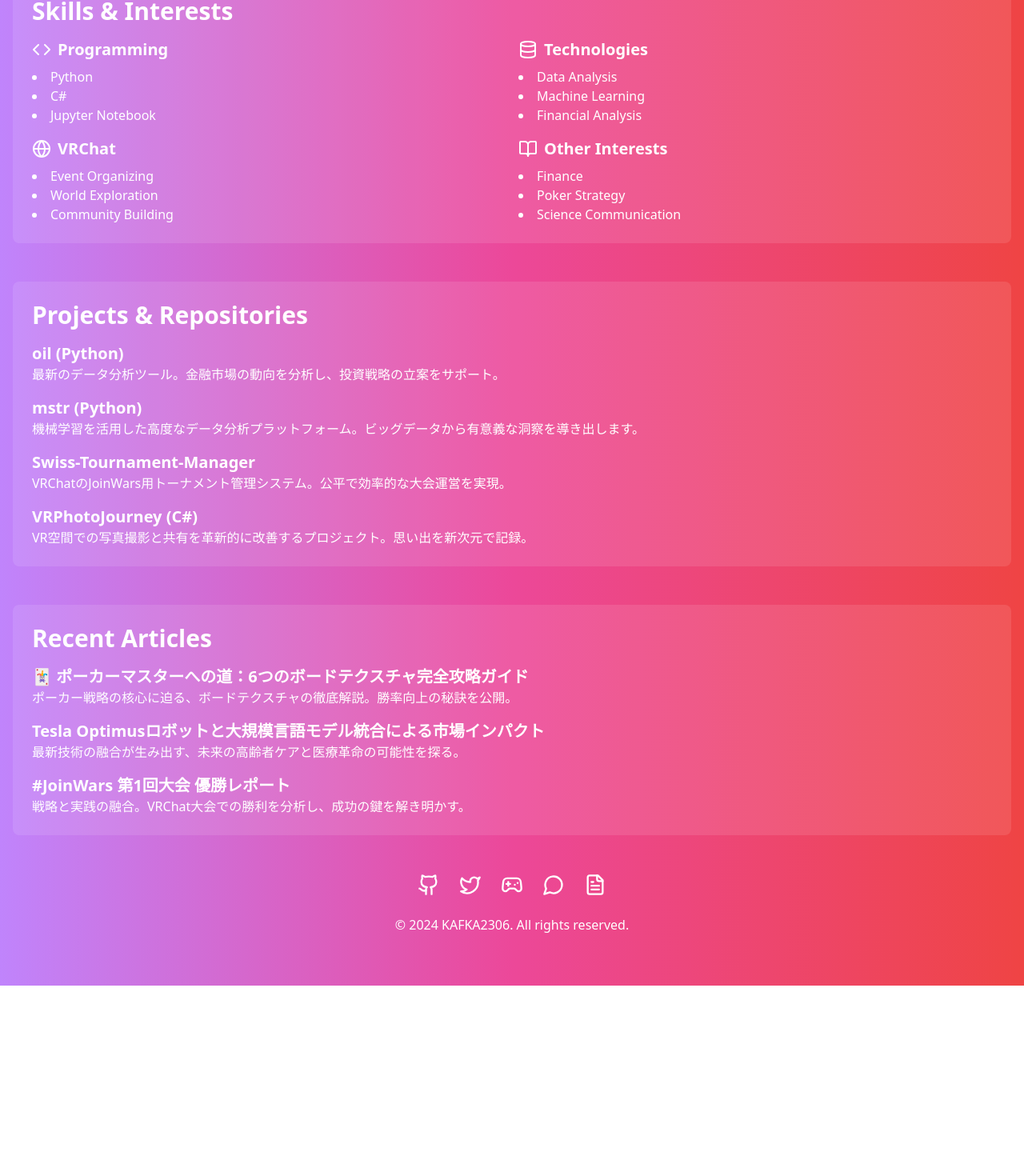
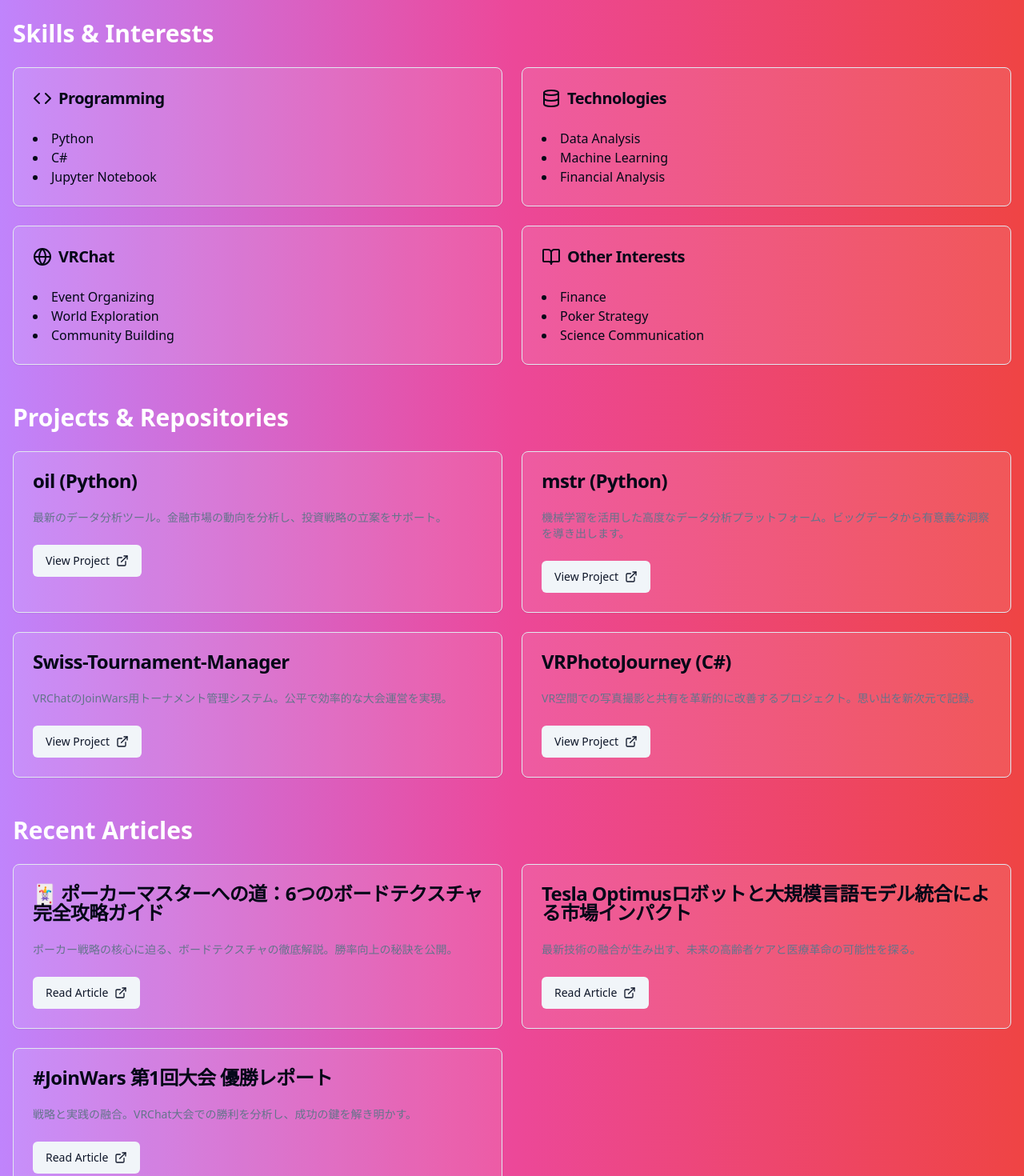
Before and after one commit to KAFKA2306/kafka, a React (Vite) app: page / in a window 1280 px wide. Shown: the part 588-2058 px from the top of the page at 80% size. Before the commit the page ends 1820 px from the top, so only its background shows below. Built offline with nearby package versions, Linux system fonts and the light colour scheme.

Commit message:
Add links to profile
Organize and add various links to the profile, ensuring they are visually appealing and easy to navigate. This includes links to articles and projects for better accessibility.
[skip gpt_engineer]

```diff
--- a/src/pages/Index.jsx
+++ b/src/pages/Index.jsx
@@ -1,5 +1,7 @@
 import React from 'react'
-import { Github, Twitter, Gamepad2, MessageCircle, Code, Database, Globe, BookOpen, Star, FileText } from 'lucide-react'
+import { Github, Twitter, Gamepad2, MessageCircle, Code, Database, Globe, BookOpen, Star, FileText, ExternalLink } from 'lucide-react'
+import { Button } from "@/components/ui/button"
+import { Card, CardContent, CardDescription, CardFooter, CardHeader, CardTitle } from "@/components/ui/card"
 
 const Index = () => {
   return (
@@ -16,6 +18,13 @@ const Index = () => {
             <span className="mx-2">·</span>
             <span>18 Following</span>
           </div>
+          <div className="mt-6 flex justify-center space-x-4">
+            <SocialLink href="https://github.com/KAFKA2306" icon={<Github />} />
+            <SocialLink href="https://x.com/kafka_vr" icon={<Twitter />} />
+            <SocialLink href="https://vrchat.com/home/user/usr_3e36606d-21c3-4be5-b4b5-4bb5f26eefb0" icon={<Gamepad2 />} />
+            <SocialLink href="https://discordapp.com/users/kafka.kf" icon={<MessageCircle />} />
+            <SocialLink href="https://note.com/kafkavr/" icon={<FileText />} />
+          </div>
         </header>
 
         <section className="mb-12 bg-white bg-opacity-10 p-6 rounded-lg">
@@ -29,102 +38,64 @@ const Index = () => {
           </ul>
         </section>
 
-        <section className="mb-12 bg-white bg-opacity-10 p-6 rounded-lg">
-          <h2 className="text-3xl font-semibold mb-4">Skills & Interests</h2>
-          <div className="grid grid-cols-1 md:grid-cols-2 gap-4">
-            <div>
-              <h3 className="text-xl font-semibold mb-2 flex items-center"><Code className="mr-2" /> Programming</h3>
-              <ul className="list-disc list-inside">
-                <li>Python</li>
-                <li>C#</li>
-                <li>Jupyter Notebook</li>
-              </ul>
-            </div>
-            <div>
-              <h3 className="text-xl font-semibold mb-2 flex items-center"><Database className="mr-2" /> Technologies</h3>
-              <ul className="list-disc list-inside">
-                <li>Data Analysis</li>
-                <li>Machine Learning</li>
-                <li>Financial Analysis</li>
-              </ul>
-            </div>
-            <div>
-              <h3 className="text-xl font-semibold mb-2 flex items-center"><Globe className="mr-2" /> VRChat</h3>
-              <ul className="list-disc list-inside">
-                <li>Event Organizing</li>
-                <li>World Exploration</li>
-                <li>Community Building</li>
-              </ul>
-            </div>
-            <div>
-              <h3 className="text-xl font-semibold mb-2 flex items-center"><BookOpen className="mr-2" /> Other Interests</h3>
-              <ul className="list-disc list-inside">
-                <li>Finance</li>
-                <li>Poker Strategy</li>
-                <li>Science Communication</li>
-              </ul>
-            </div>
+        <section className="mb-12">
+          <h2 className="text-3xl font-semibold mb-6">Skills & Interests</h2>
+          <div className="grid grid-cols-1 md:grid-cols-2 gap-6">
+            <SkillCard title="Programming" icon={<Code />} skills={["Python", "C#", "Jupyter Notebook"]} />
+            <SkillCard title="Technologies" icon={<Database />} skills={["Data Analysis", "Machine Learning", "Financial Analysis"]} />
+            <SkillCard title="VRChat" icon={<Globe />} skills={["Event Organizing", "World Exploration", "Community Building"]} />
+            <SkillCard title="Other Interests" icon={<BookOpen />} skills={["Finance", "Poker Strategy", "Science Communication"]} />
           </div>
         </section>
 
-        <section className="mb-12 bg-white bg-opacity-10 p-6 rounded-lg">
-          <h2 className="text-3xl font-semibold mb-4">Projects & Repositories</h2>
-          <ul className="space-y-4">
-            <li>
-              <h3 className="text-xl font-semibold">oil (Python)</h3>
-              <p>最新のデータ分析ツール。金融市場の動向を分析し、投資戦略の立案をサポート。</p>
-            </li>
-            <li>
-              <h3 className="text-xl font-semibold">mstr (Python)</h3>
-              <p>機械学習を活用した高度なデータ分析プラットフォーム。ビッグデータから有意義な洞察を導き出します。</p>
-            </li>
-            <li>
-              <h3 className="text-xl font-semibold">Swiss-Tournament-Manager</h3>
-              <p>VRChatのJoinWars用トーナメント管理システム。公平で効率的な大会運営を実現。</p>
-            </li>
-            <li>
-              <h3 className="text-xl font-semibold">VRPhotoJourney (C#)</h3>
-              <p>VR空間での写真撮影と共有を革新的に改善するプロジェクト。思い出を新次元で記録。</p>
-            </li>
-          </ul>
+        <section className="mb-12">
+          <h2 className="text-3xl font-semibold mb-6">Projects & Repositories</h2>
+          <div className="grid grid-cols-1 md:grid-cols-2 gap-6">
+            <ProjectCard
+              title="oil (Python)"
+              description="最新のデータ分析ツール。金融市場の動向を分析し、投資戦略の立案をサポート。"
+              link="https://github.com/KAFKA2306/oil"
+            />
+            <ProjectCard
+              title="mstr (Python)"
+              description="機械学習を活用した高度なデータ分析プラットフォーム。ビッグデータから有意義な洞察を導き出します。"
+              link="https://github.com/KAFKA2306/mstr"
+            />
+            <ProjectCard
+              title="Swiss-Tournament-Manager"
+              description="VRChatのJoinWars用トーナメント管理システム。公平で効率的な大会運営を実現。"
+              link="https://github.com/KAFKA2306/Swiss-Tournament-Manager"
+            />
+            <ProjectCard
+              title="VRPhotoJourney (C#)"
+              description="VR空間での写真撮影と共有を革新的に改善するプロジェクト。思い出を新次元で記録。"
+              link="https://github.com/KAFKA2306/VRPhotoJourney"
+            />
+          </div>
         </section>
 
-        <section className="mb-12 bg-white bg-opacity-10 p-6 rounded-lg">
-          <h2 className="text-3xl font-semibold mb-4">Recent Articles</h2>
-          <ul className="space-y-4">
-            <li>
-              <h3 className="text-xl font-semibold">🃏 ポーカーマスターへの道：6つのボードテクスチャ完全攻略ガイド</h3>
-              <p>ポーカー戦略の核心に迫る、ボードテクスチャの徹底解説。勝率向上の秘訣を公開。</p>
-            </li>
-            <li>
-              <h3 className="text-xl font-semibold">Tesla Optimusロボットと大規模言語モデル統合による市場インパクト</h3>
-              <p>最新技術の融合が生み出す、未来の高齢者ケアと医療革命の可能性を探る。</p>
-            </li>
-            <li>
-              <h3 className="text-xl font-semibold">#JoinWars 第1回大会 優勝レポート</h3>
-              <p>戦略と実践の融合。VRChat大会での勝利を分析し、成功の鍵を解き明かす。</p>
-            </li>
-          </ul>
+        <section className="mb-12">
+          <h2 className="text-3xl font-semibold mb-6">Recent Articles</h2>
+          <div className="grid grid-cols-1 md:grid-cols-2 gap-6">
+            <ArticleCard
+              title="🃏 ポーカーマスターへの道：6つのボードテクスチャ完全攻略ガイド"
+              description="ポーカー戦略の核心に迫る、ボードテクスチャの徹底解説。勝率向上の秘訣を公開。"
+              link="https://note.com/kafkavr/n/nd47e3ded67d8"
+            />
+            <ArticleCard
+              title="Tesla Optimusロボットと大規模言語モデル統合による市場インパクト"
+              description="最新技術の融合が生み出す、未来の高齢者ケアと医療革命の可能性を探る。"
+              link="https://note.com/kafkavr/n/na22e8f497926"
+            />
+            <ArticleCard
+              title="#JoinWars 第1回大会 優勝レポート"
+              description="戦略と実践の融合。VRChat大会での勝利を分析し、成功の鍵を解き明かす。"
+              link="https://note.com/kafkavr/n/n87f1815317fd"
+            />
+          </div>
         </section>
 
         <footer className="mt-12 text-center">
-          <div className="flex justify-center space-x-6 mb-6">
-            <a href="https://github.com/KAFKA2306" target="_blank" rel="noopener noreferrer" className="hover:text-gray-300 transition-colors duration-300">
-              <Github size={28} />
-            </a>
-            <a href="https://x.com/kafka_vr" target="_blank" rel="noopener noreferrer" className="hover:text-gray-300 transition-colors duration-300">
-              <Twitter size={28} />
-            </a>
-            <a href="https://vrchat.com/home/user/usr_3e36606d-21c3-4be5-b4b5-4bb5f26eefb0" target="_blank" rel="noopener noreferrer" className="hover:text-gray-300 transition-colors duration-300">
-              <Gamepad2 size={28} />
-            </a>
-            <a href="https://discordapp.com/users/kafka.kf" target="_blank" rel="noopener noreferrer" className="hover:text-gray-300 transition-colors duration-300">
-              <MessageCircle size={28} />
-            </a>
-            <a href="https://note.com/kafkavr/" target="_blank" rel="noopener noreferrer" className="hover:text-gray-300 transition-colors duration-300">
-              <FileText size={28} />
-            </a>
-          </div>
           <p>&copy; 2024 KAFKA2306. All rights reserved.</p>
         </footer>
       </div>
@@ -132,4 +103,64 @@ const Index = () => {
   )
 }
 
+const SocialLink = ({ href, icon }) => (
+  <a href={href} target="_blank" rel="noopener noreferrer" className="hover:text-gray-300 transition-colors duration-300">
+    {React.cloneElement(icon, { size: 28 })}
+  </a>
+)
+
+const SkillCard = ({ title, icon, skills }) => (
+  <Card className="bg-white bg-opacity-10">
+    <CardHeader>
+      <CardTitle className="flex items-center text-xl font-semibold">
+        {React.cloneElement(icon, { className: "mr-2" })}
+        {title}
+      </CardTitle>
+    </CardHeader>
+    <CardContent>
+      <ul className="list-disc list-inside">
+        {skills.map((skill, index) => (
+          <li key={index}>{skill}</li>
+        ))}
+      </ul>
+    </CardContent>
+  </Card>
+)
+
+const ProjectCard = ({ title, description, link }) => (
+  <Card className="bg-white bg-opacity-10">
+    <CardHeader>
+      <CardTitle>{title}</CardTitle>
+    </CardHeader>
+    <CardContent>
+      <CardDescription>{description}</CardDescription>
+    </CardContent>
+    <CardFooter>
+      <Button asChild variant="secondary">
+        <a href={link} target="_blank" rel="noopener noreferrer">
+          View Project <ExternalLink className="ml-2 h-4 w-4" />
+        </a>
+      </Button>
+    </CardFooter>
+  </Card>
+)
+
+const ArticleCard = ({ title, description, link }) => (
+  <Card className="bg-white bg-opacity-10">
+    <CardHeader>
+      <CardTitle>{title}</CardTitle>
+    </CardHeader>
+    <CardContent>
+      <CardDescription>{description}</CardDescription>
+    </CardContent>
+    <CardFooter>
+      <Button asChild variant="secondary">
+        <a href={link} target="_blank" rel="noopener noreferrer">
+          Read Article <ExternalLink className="ml-2 h-4 w-4" />
+        </a>
+      </Button>
+    </CardFooter>
+  </Card>
+)
+
 export default Index
```
